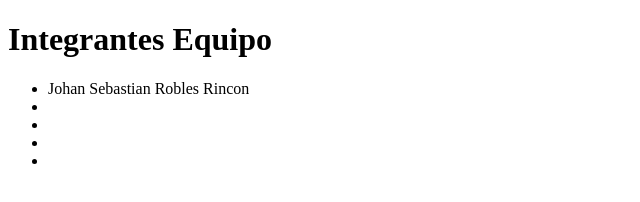
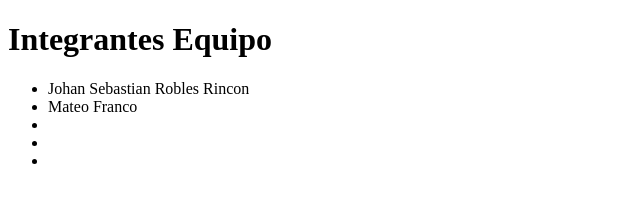
Before and after one commit to SrRobls/ProyectoCiclo3Mintic, a plain HTML site: page index.html in a window 1280 px wide. Shown: the whole page, without its empty margins (0-640 px from the left). Drawn offline with Linux system fonts and the light colour scheme.

Commit message:
Update index.html

```diff
--- a/index.html
+++ b/index.html
@@ -10,7 +10,7 @@
     <h1>Integrantes Equipo</h1>
     <ul>
         <li>Johan Sebastian Robles Rincon</li>
-        <li></li>
+        <li>Mateo Franco</li>
         <li></li>
         <li></li>
         <li></li>
```
